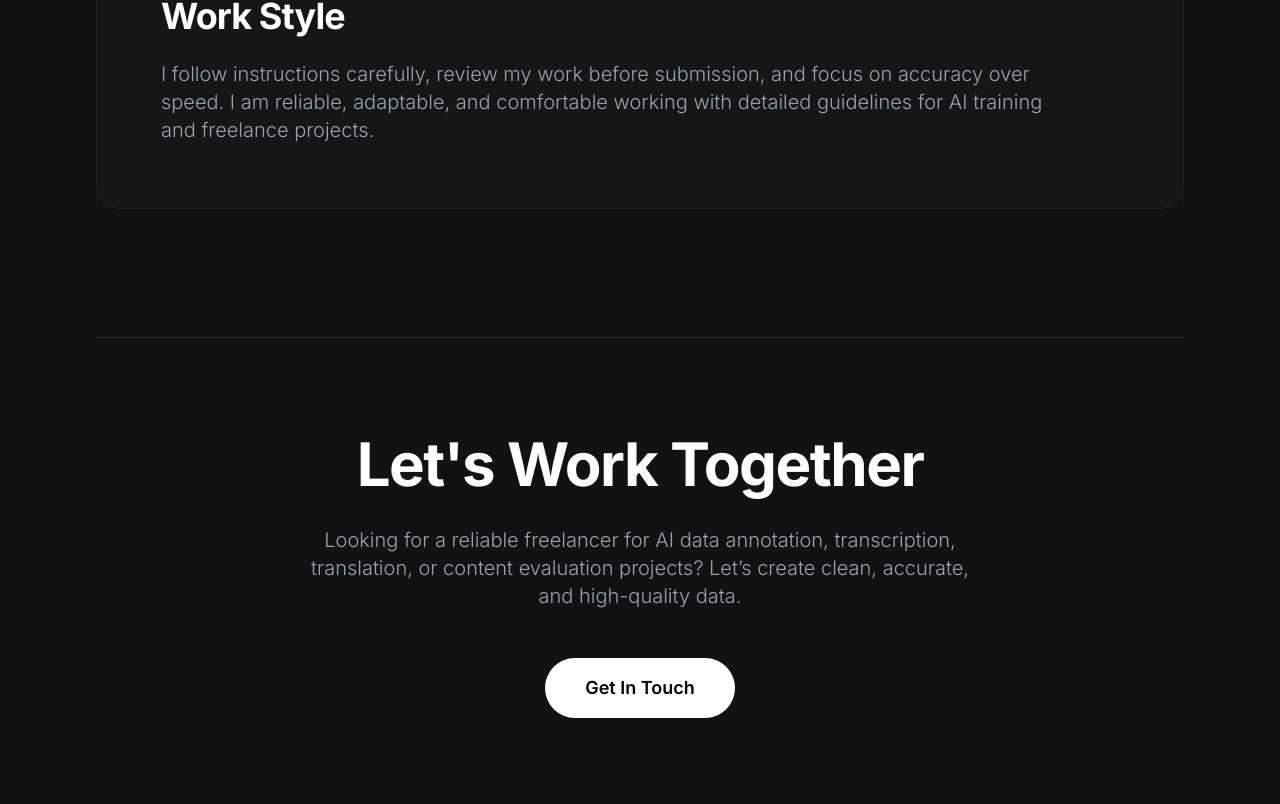
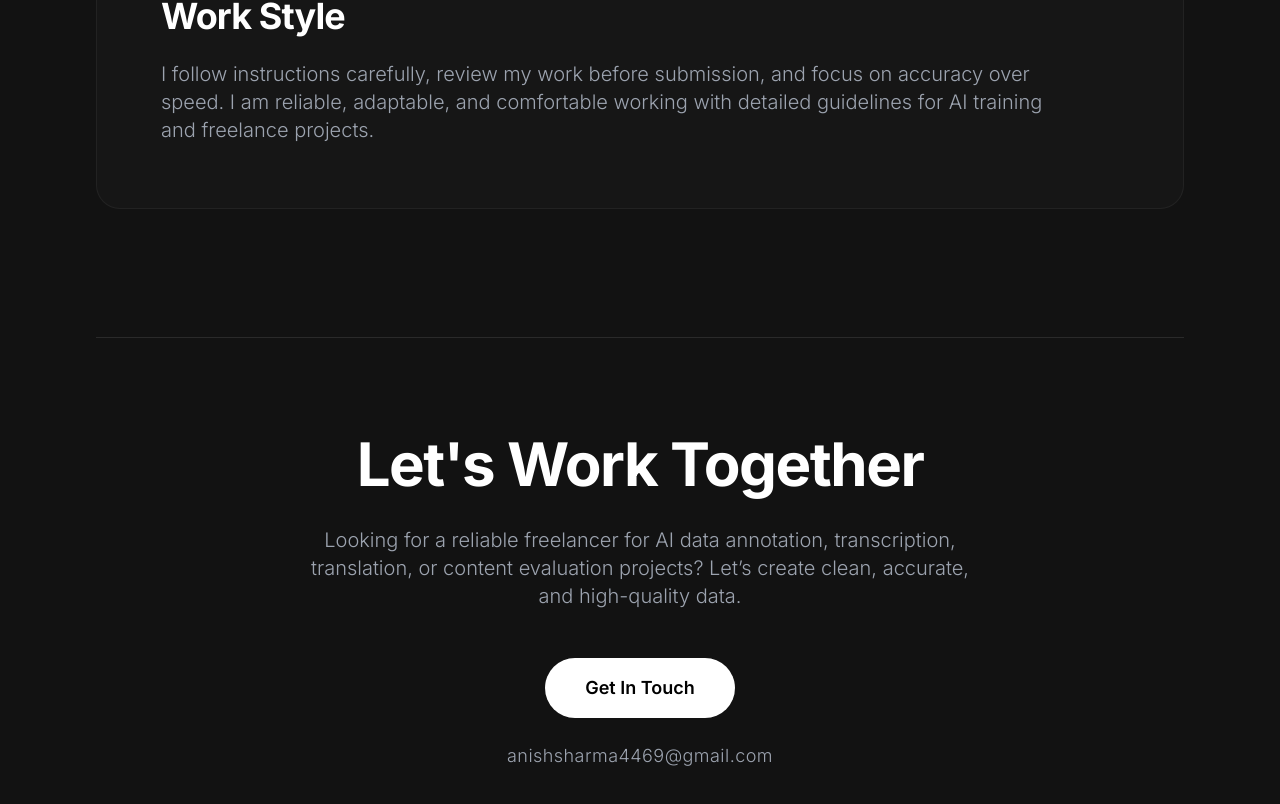
Before and after one commit to anishsharma12/anish-portfolio, a Next.js app: page / in a window 1280 px wide. Shown: the part 6619-7423 px from the top of the page. Built offline with nearby package versions, Linux system fonts and the light colour scheme.

Commit message:
Add visible contact email link

```diff
--- a/components/PortfolioContent.tsx
+++ b/components/PortfolioContent.tsx
@@ -185,9 +185,14 @@ export default function PortfolioContent() {
           <p className="text-xl text-gray-400 max-w-2xl mx-auto mb-12">
             Looking for a reliable freelancer for AI data annotation, transcription, translation, or content evaluation projects? Let’s create clean, accurate, and high-quality data.
           </p>
-          <a href="mailto:anishsharma4469@gmail.com?subject=Project%20Inquiry%20-%20AI%20Data%20Annotation%20%2F%20Transcription" className="inline-block bg-white text-black px-10 py-4 rounded-full font-semibold text-lg hover:scale-105 transition-transform duration-300">
+          <a href="mailto:anishsharma4469@gmail.com?subject=Project%20Inquiry%20-%20AI%20Data%20Annotation%20%2F%20Transcription" className="inline-block bg-white text-black px-10 py-4 rounded-full font-semibold text-lg hover:scale-105 transition-transform duration-300 mb-6">
             Get In Touch
           </a>
+          <div>
+            <a href="mailto:anishsharma4469@gmail.com?subject=Project%20Inquiry%20-%20AI%20Data%20Annotation%20%2F%20Transcription" className="text-gray-400 hover:text-white transition-colors text-lg tracking-wide">
+              anishsharma4469@gmail.com
+            </a>
+          </div>
         </motion.div>
 
       </div>
```
